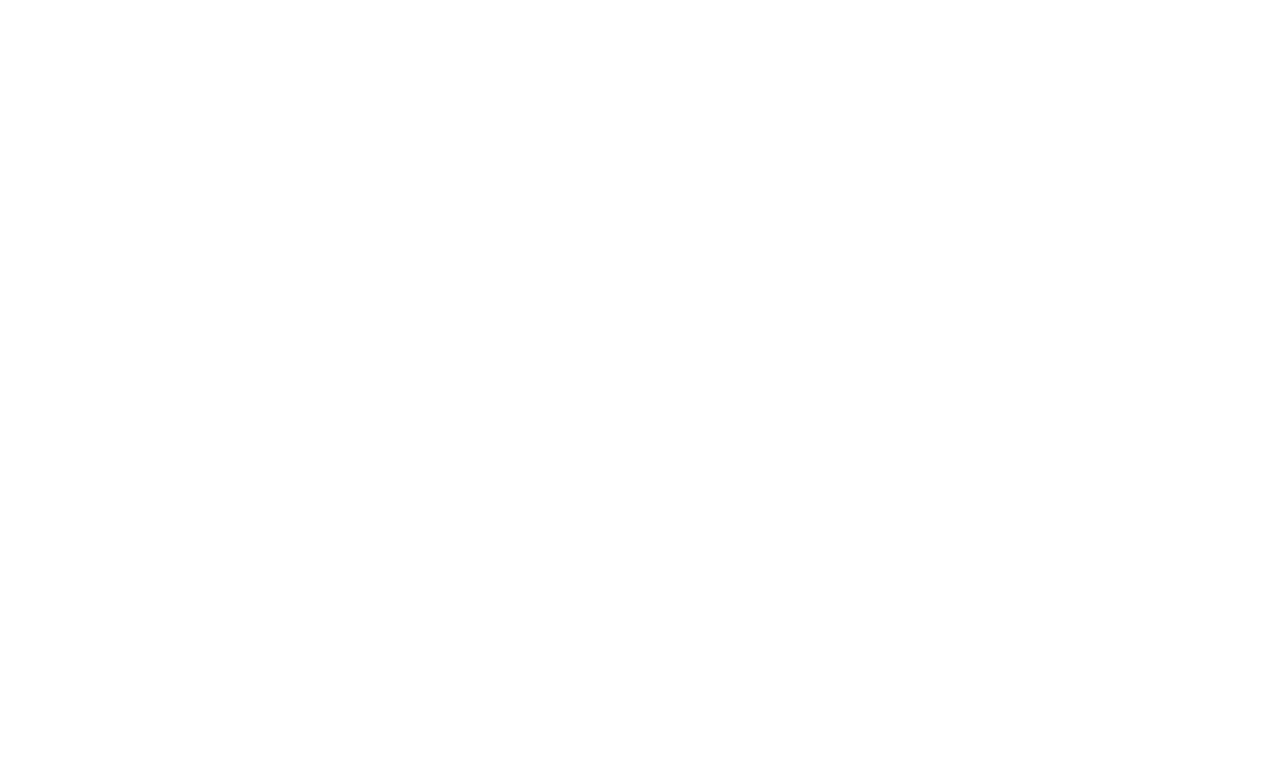
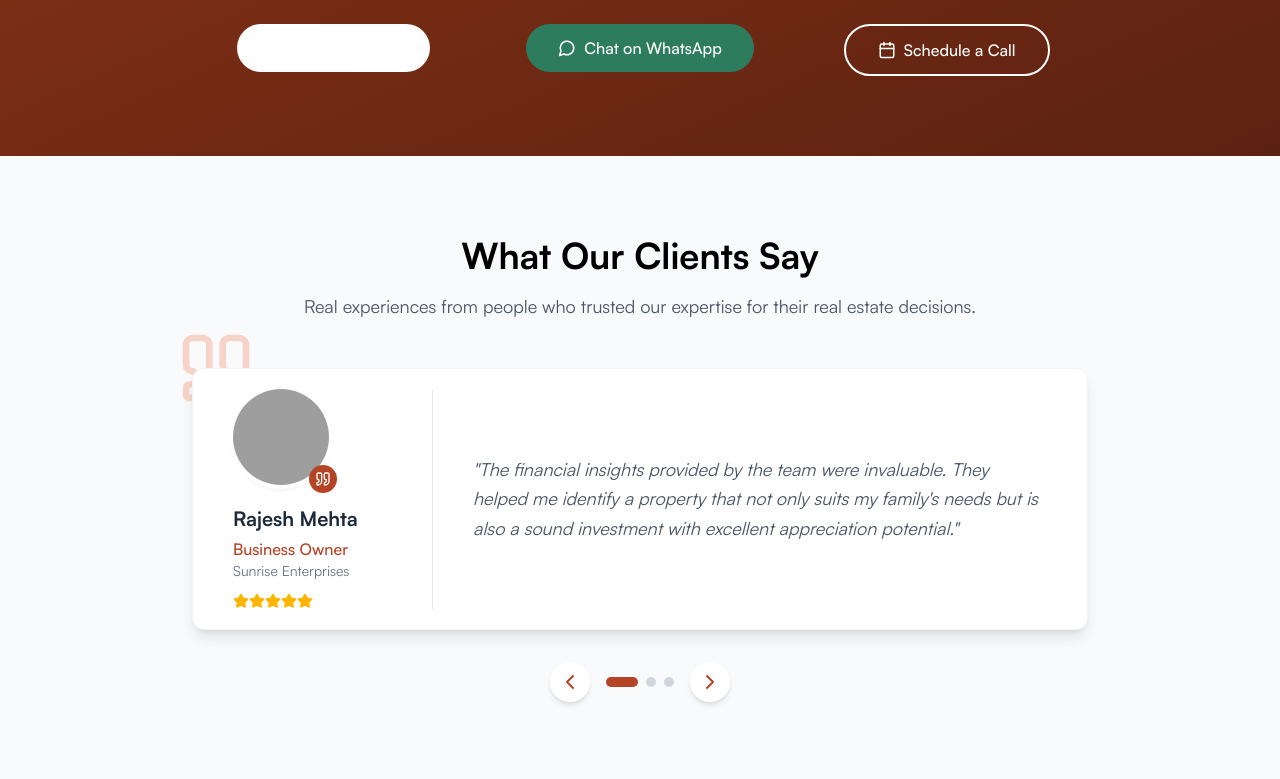
Before and after one commit to digitiohub/charming-realtors-dev, a React (Vite) app: page /home2 in a window 1280 px wide. Before the commit this address had no page. Shown: the part 1658-2437 px from the top of the page. Before the commit the page ends 800 px from the top, so only its background shows below. Built offline with nearby package versions, Linux system fonts and the light colour scheme; grey boxes are pictures that could not be loaded.

Commit message:
Add HomePage2 and implement theme support; update Home components for theme integration

```diff
--- a/src/App.jsx
+++ b/src/App.jsx
@@ -1,7 +1,9 @@
 import React from "react";
 import { BrowserRouter, Routes, Route } from "react-router-dom";
+import { ThemeProvider } from "./context/ThemeContext";
 import MainLayout from "./layouts/MainLayout";
 import HomePage from "./pages/HomePage";
+import HomePage2 from "./pages/HomePage2";
 import AboutPage from "./pages/AboutPage";
 import ContactPage from "./pages/ContactPage";
 import ProjectsPage from "./pages/ProjectsPage";
@@ -9,17 +11,23 @@ import ProjectDetailsPage from "./pages/ProjectDetailsPage";
 
 const App = () => {
   return (
+    <ThemeProvider>
       <BrowserRouter>
         <Routes>
           <Route path="/" element={<MainLayout />}>
             <Route index element={<HomePage />} />
+            <Route path="home2" element={<HomePage2 />} />
             <Route path="about" element={<AboutPage />} />
             <Route path="contact" element={<ContactPage />} />
             <Route path="projects" element={<ProjectsPage />} />
-          <Route path="projects/:projectId" element={<ProjectDetailsPage />} />
+            <Route
+              path="projects/:projectId"
+              element={<ProjectDetailsPage />}
+            />
           </Route>
         </Routes>
       </BrowserRouter>
+    </ThemeProvider>
   );
 };
 
--- a/src/components/Home/HomeBadges.jsx
+++ b/src/components/Home/HomeBadges.jsx
@@ -2,7 +2,7 @@ import React, { useState } from "react";
 import { motion } from "framer-motion";
 import { Award, Briefcase, Home, Users } from "lucide-react";
 
-const HomeBadges = () => {
+const HomeBadges = ({ theme = "blue" }) => {
   // Spring animation configuration
   const springConfig = {
     type: "spring",
@@ -10,6 +10,28 @@ const HomeBadges = () => {
     damping: 15,
     mass: 1,
   };
+
+  // Theme-specific colors
+  const colors = {
+    blue: {
+      curtain: "bg-blue-800",
+      icon: {
+        default: "bg-blue-50 text-blue-600",
+        hover: "bg-blue-700 text-white"
+      },
+      textHover: "text-blue-100"
+    },
+    terracotta: {
+      curtain: "bg-[#8f3517]",
+      icon: {
+        default: "bg-[#fff5f2] text-[#b54426]",
+        hover: "bg-[#b54426] text-white"
+      },
+      textHover: "text-[#ffe4dc]"
+    }
+  };
+
+  const themeColors = colors[theme] || colors.blue;
 
   const badges = [
     {
@@ -79,7 +101,7 @@ const HomeBadges = () => {
               >
                 {/* Curtain overlay */}
                 <motion.div
-                  className="absolute inset-0 bg-blue-800"
+                  className={`absolute inset-0 ${themeColors.curtain}`}
                   initial={{ scaleY: 0 }}
                   animate={{
                     scaleY: isHovered ? 1 : 0,
@@ -97,8 +119,8 @@ const HomeBadges = () => {
                   <motion.div
                     className={`p-3 rounded-full mb-4 ${
                       isHovered
-                        ? "bg-blue-700 text-white"
-                        : "bg-blue-50 text-blue-600"
+                        ? themeColors.icon.hover
+                        : themeColors.icon.default
                     }`}
                     animate={{
                       scale: isHovered ? 1.1 : 1,
@@ -121,7 +143,7 @@ const HomeBadges = () => {
                   </motion.h3>
 
                   <motion.p
-                    className={isHovered ? "text-blue-100" : "text-gray-600"}
+                    className={isHovered ? themeColors.textHover : "text-gray-600"}
                   >
                     {badge.description}
                   </motion.p>
--- a/src/components/Home/HomeCTA.jsx
+++ b/src/components/Home/HomeCTA.jsx
@@ -3,15 +3,24 @@ import { motion } from "framer-motion";
 import { Folder, MessageCircle, Calendar } from "lucide-react";
 import Button from "../../ui/Components/Button";
 
-const HomeCTA = () => {
+const HomeCTA = ({ theme = "blue" }) => {
   const springConfig = {
     type: "spring",
     stiffness: 100,
     damping: 15,
   };
 
+  // Theme-specific styling
+  const backgroundGradient =
+    theme === "terracotta"
+      ? "bg-gradient-to-br from-[#8f3517] to-[#5c2211]"
+      : "bg-gradient-to-br from-blue-900 to-blue-800";
+
+  const textColor =
+    theme === "terracotta" ? "text-[#ffe4dc]" : "text-blue-100";
+
   return (
-    <section className="py-20 bg-gradient-to-br from-blue-900 to-blue-800 text-white">
+    <section className={`py-20 ${backgroundGradient} text-white`}>
       <div className="container mx-auto px-4">
         <motion.div
           className="text-center mb-12"
@@ -23,7 +32,7 @@ const HomeCTA = () => {
           <h2 className="text-3xl md:text-4xl font-bold mb-4">
             Ready to Find Your Perfect Property?
           </h2>
-          <p className="text-lg text-blue-100 max-w-2xl mx-auto">
+          <p className={`text-lg ${textColor} max-w-2xl mx-auto`}>
             Our team of experts is ready to guide you through every step of your
             real estate journey.
           </p>
@@ -39,18 +48,21 @@ const HomeCTA = () => {
             className="flex flex-col items-center"
           >
             <div className="bg-white/10 rounded-full p-5 mb-4 backdrop-blur-sm">
-              <Folder size={32} className="text-blue-100" />
+              <Folder size={32} className={textColor} />
             </div>
             <h3 className="text-xl font-semibold mb-2">Browse Properties</h3>
-            <p className="text-blue-100 text-center mb-6">
+            <p className={`${textColor} text-center mb-6`}>
               Explore our curated selection of premium properties.
             </p>
             <Button
-              variant="primary"
+              variant={theme === "terracotta" ? "custom" : "primary"}
+              color={theme === "terracotta" ? "terracotta" : ""}
               action="navigate"
               to="/projects"
               size="medium"
-              className="bg-white text-blue-800 hover:bg-blue-50"
+              className={theme === "terracotta"
+                ? "bg-white text-[#b54426] hover:bg-[#fff5f2]"
+                : "bg-white text-blue-800 hover:bg-blue-50"}
             >
               View Our Projects
             </Button>
@@ -65,15 +77,15 @@ const HomeCTA = () => {
             className="flex flex-col items-center"
           >
             <div className="bg-white/10 rounded-full p-5 mb-4 backdrop-blur-sm">
-              <MessageCircle size={32} className="text-blue-100" />
+              <MessageCircle size={32} className={textColor} />
             </div>
             <h3 className="text-xl font-semibold mb-2">Instant Support</h3>
-            <p className="text-blue-100 text-center mb-6">
+            <p className={`${textColor} text-center mb-6`}>
               Get answers to your questions right away via WhatsApp.
             </p>
             <Button
               variant="custom"
-              color="green"
+              color={theme === "terracotta" ? "accent" : "green"}
               action="link"
               to="https://wa.me/1234567890" // Replace with your WhatsApp number
               size="medium"
@@ -92,12 +104,12 @@ const HomeCTA = () => {
             className="flex flex-col items-center"
           >
             <div className="bg-white/10 rounded-full p-5 mb-4 backdrop-blur-sm">
-              <Calendar size={32} className="text-blue-100" />
+              <Calendar size={32} className={textColor} />
             </div>
             <h3 className="text-xl font-semibold mb-2">
               Personal Consultation
             </h3>
-            <p className="text-blue-100 text-center mb-6">
+            <p className={`${textColor} text-center mb-6`}>
               Book a call with our expert advisory team.
             </p>
             <Button
@@ -105,7 +117,10 @@ const HomeCTA = () => {
               action="link"
               to="/contact#calendar"
               size="medium"
-              className="border-white text-white hover:bg-white/10"
+              color={theme === "terracotta" ? "terracotta" : ""}
+              className={theme === "terracotta"
+                ? "border-white text-white hover:bg-white/10"
+                : "border-white text-white hover:bg-white/10"}
               icon={<Calendar size={18} />}
             >
               Schedule a Call
--- a/src/components/Home/HomeHero.jsx
+++ b/src/components/Home/HomeHero.jsx
@@ -5,8 +5,24 @@ import { MessageCircle, Menu, X } from "lucide-react";
 import Button from "../../ui/Components/Button";
 import { NavLink } from "react-router-dom";
 
-const HomeHero = () => {
+const HomeHero = ({ theme = "blue", particleColors }) => {
   const [isMenuOpen, setIsMenuOpen] = useState(false);
+
+  // Theme-specific styles
+  const themeStyles = {
+    blue: {
+      buttonPrimary: "primary",
+      buttonSecondary: "custom",
+      buttonColor: "green",
+    },
+    terracotta: {
+      buttonPrimary: "custom",
+      buttonSecondary: "custom",
+      buttonColor: "terracotta",
+    },
+  };
+
+  const styles = themeStyles[theme] || themeStyles.blue;
 
   // Spring configuration for smoother animations
   const springConfig = {
@@ -20,7 +36,7 @@ const HomeHero = () => {
       {/* Particles Background */}
       <div className="absolute inset-0 z-0">
         <Particles
-          particleColors={["#4F46E5", "#3B82F6", "#60A5FA"]}
+          particleColors={particleColors || ["#4F46E5", "#3B82F6", "#60A5FA"]}
           particleCount={1000}
           particleSpread={12}
           speed={0.1}
@@ -49,10 +65,48 @@ const HomeHero = () => {
 
           {/* Desktop Navigation */}
           <nav className="hidden md:flex items-center gap-6">
-            {["/", "/about", "/projects", "/contact"].map((path, index) => (
+            <NavLink
+              to="/"
+              className={({ isActive }) =>
+                isActive
+                  ? "font-semibold text-white"
+                  : "text-gray-200 hover:text-white"
+              }
+            >
+              <motion.div
+                initial={{ translateY: 0 }}
+                whileHover={{
+                  translateY: -2,
+                  transition: { type: "spring", stiffness: 400, damping: 10 },
+                }}
+              >
+                Home 1
+              </motion.div>
+            </NavLink>
+
+            <NavLink
+              to="/home2"
+              className={({ isActive }) =>
+                isActive
+                  ? "font-semibold text-white"
+                  : "text-gray-200 hover:text-white"
+              }
+            >
+              <motion.div
+                initial={{ translateY: 0 }}
+                whileHover={{
+                  translateY: -2,
+                  transition: { type: "spring", stiffness: 400, damping: 10 },
+                }}
+              >
+                Home 2
+              </motion.div>
+            </NavLink>
+
+            {["/about", "/projects", "/contact"].map((path, index) => (
               <NavLink
                 key={path}
-                to={path === "/" ? path : path.substring(1)}
+                to={path.substring(1)}
                 className={({ isActive }) =>
                   isActive
                     ? "font-semibold text-white"
@@ -66,10 +120,8 @@ const HomeHero = () => {
                     transition: { type: "spring", stiffness: 400, damping: 10 },
                   }}
                 >
-                  {path === "/"
-                    ? "Home"
-                    : path.substring(1).charAt(0).toUpperCase() +
-                      path.substring(2)}
+                  {path.substring(1).charAt(0).toUpperCase() +
+                    path.substring(2)}
                 </motion.div>
               </NavLink>
             ))}
@@ -112,11 +164,27 @@ const HomeHero = () => {
             onClick={() => setIsMenuOpen(false)}
             className={({ isActive }) =>
               isActive
-                ? "font-semibold text-blue-600"
+                ? `font-semibold ${
+                    theme === "terracotta" ? "text-[#b54426]" : "text-blue-600"
+                  }`
                 : "text-gray-800 hover:text-blue-500"
             }
           >
-            Home
+            Home 1
+          </NavLink>
+
+          <NavLink
+            to="/home2"
+            onClick={() => setIsMenuOpen(false)}
+            className={({ isActive }) =>
+              isActive
+                ? `font-semibold ${
+                    theme === "terracotta" ? "text-[#b54426]" : "text-blue-600"
+                  }`
+                : "text-gray-800 hover:text-blue-500"
+            }
+          >
+            Home 2
           </NavLink>
 
           <NavLink
@@ -124,7 +192,9 @@ const HomeHero = () => {
             onClick={() => setIsMenuOpen(false)}
             className={({ isActive }) =>
               isActive
-                ? "font-semibold text-blue-600"
+                ? `font-semibold ${
+                    theme === "terracotta" ? "text-[#b54426]" : "text-blue-600"
+                  }`
                 : "text-gray-800 hover:text-blue-500"
             }
           >
@@ -136,7 +206,9 @@ const HomeHero = () => {
             onClick={() => setIsMenuOpen(false)}
             className={({ isActive }) =>
               isActive
-                ? "font-semibold text-blue-600"
+                ? `font-semibold ${
+                    theme === "terracotta" ? "text-[#b54426]" : "text-blue-600"
+                  }`
                 : "text-gray-800 hover:text-blue-500"
             }
           >
@@ -148,7 +220,9 @@ const HomeHero = () => {
             onClick={() => setIsMenuOpen(false)}
             className={({ isActive }) =>
               isActive
-                ? "font-semibold text-blue-600"
+                ? `font-semibold ${
+                    theme === "terracotta" ? "text-[#b54426]" : "text-blue-600"
+                  }`
                 : "text-gray-800 hover:text-blue-500"
             }
           >
@@ -214,17 +288,18 @@ const HomeHero = () => {
           className="flex flex-col sm:flex-row space-y-4 sm:space-y-0 sm:space-x-6"
         >
           <Button
-            variant="primary"
+            variant={styles.buttonPrimary}
             action="navigate"
             to="/projects"
             size="large"
+            color={theme === "terracotta" ? "terracotta" : ""}
           >
             Explore Properties
           </Button>
 
           <Button
-            variant="custom"
-            color="green"
+            variant={styles.buttonSecondary}
+            color={theme === "terracotta" ? "accent" : "green"}
             action="link"
             to="https://wa.me/1234567890" // Replace with your WhatsApp number
             size="large"
--- a/src/components/Home/HomeTestimonials.jsx
+++ b/src/components/Home/HomeTestimonials.jsx
@@ -1,11 +1,32 @@
-import React, { useState, useEffect } from "react";
+import React, { useState, useEffect, useRef } from "react";
 import { motion, AnimatePresence } from "framer-motion";
 import { Star, ChevronLeft, ChevronRight, Quote } from "lucide-react";
 
-const HomeTestimonials = () => {
+const HomeTestimonials = ({ theme = "blue" }) => {
   const [currentIndex, setCurrentIndex] = useState(0);
   const [direction, setDirection] = useState(0);
   const [cardHeight, setCardHeight] = useState("auto");
+  const intervalRef = useRef(null);
+
+  // Theme colors
+  const themeColors = {
+    blue: {
+      accent: "text-blue-600",
+      highlight: "bg-blue-500",
+      quoteBg: "text-blue-100",
+      active: "bg-blue-600",
+      border: "border-blue-100",
+    },
+    terracotta: {
+      accent: "text-[#b54426]",
+      highlight: "bg-[#b54426]",
+      quoteBg: "text-[#f8d3c9]",
+      active: "bg-[#b54426]",
+      border: "border-[#f8d3c9]",
+    },
+  };
+
+  const colors = themeColors[theme] || themeColors.blue;
 
   // Spring configuration
   const springConfig = {
@@ -50,10 +71,25 @@ const HomeTestimonials = () => {
     setCardHeight("min-h-[220px] md:min-h-[180px]");
   }, []);
 
+  // Start auto-slide timer
+  const startAutoSlideTimer = () => {
+    // Clear any existing interval first
+    if (intervalRef.current) {
+      clearInterval(intervalRef.current);
+    }
+
+    // Set new interval
+    intervalRef.current = setInterval(() => {
+      setDirection(1);
+      setCurrentIndex((prevIndex) => (prevIndex + 1) % testimonials.length);
+    }, 6000);
+  };
+
   // Handle navigation
   const nextTestimonial = () => {
     setDirection(1);
     setCurrentIndex((prevIndex) => (prevIndex + 1) % testimonials.length);
+    startAutoSlideTimer(); // Reset the timer after manual navigation
   };
 
   const prevTestimonial = () => {
@@ -61,16 +97,27 @@ const HomeTestimonials = () => {
     setCurrentIndex((prevIndex) =>
       prevIndex === 0 ? testimonials.length - 1 : prevIndex - 1
     );
+    startAutoSlideTimer(); // Reset the timer after manual navigation
   };
 
-  // Auto-slide effect
+  // Function to handle dot navigation
+  const goToTestimonial = (index) => {
+    setDirection(index > currentIndex ? 1 : -1);
+    setCurrentIndex(index);
+    startAutoSlideTimer(); // Reset the timer after manual navigation
+  };
+
+  // Initialize auto-slide and clean up on unmount
   useEffect(() => {
-    const interval = setInterval(() => {
-      nextTestimonial();
-    }, 6000);
+    startAutoSlideTimer();
 
-    return () => clearInterval(interval);
-  }, []);
+    // Cleanup function
+    return () => {
+      if (intervalRef.current) {
+        clearInterval(intervalRef.current);
+      }
+    };
+  }, []); // Empty dependency array means this runs once on mount
 
   // Variants for animations
   const slideVariants = {
@@ -111,7 +158,7 @@ const HomeTestimonials = () => {
         <div className="relative max-w-4xl mx-auto">
           {/* Quote Icon */}
           <motion.div
-            className="absolute -top-10 -left-4 text-blue-100 z-0 hidden md:block"
+            className={`absolute -top-10 -left-4 ${colors.quoteBg} z-0 hidden md:block`}
             initial={{ opacity: 0, scale: 0.5 }}
             whileInView={{ opacity: 1, scale: 1 }}
             viewport={{ once: true }}
@@ -149,7 +196,9 @@ const HomeTestimonials = () => {
                             className="w-full h-full object-cover"
                           />
                         </div>
-                        <div className="absolute -bottom-2 -right-2 bg-blue-500 rounded-full p-1.5">
+                        <div
+                          className={`absolute -bottom-2 -right-2 ${colors.highlight} rounded-full p-1.5`}
+                        >
                           <Quote size={16} className="text-white" />
                         </div>
                       </div>
@@ -158,7 +207,7 @@ const HomeTestimonials = () => {
                         <h4 className="font-bold text-xl text-gray-800 mb-1">
                           {testimonials[currentIndex].name}
                         </h4>
-                        <p className="text-blue-600 font-medium">
+                        <p className={`${colors.accent} font-medium`}>
                           {testimonials[currentIndex].position}
                         </p>
                         <p className="text-gray-500 text-sm mb-3">
@@ -198,7 +247,7 @@ const HomeTestimonials = () => {
               className="p-2 rounded-full bg-white shadow-md hover:bg-gray-100 transition-colors"
               aria-label="Previous testimonial"
             >
-              <ChevronLeft size={24} className="text-blue-600" />
+              <ChevronLeft size={24} className={colors.accent} />
             </button>
 
             {/* Pagination Dots */}
@@ -206,13 +255,10 @@ const HomeTestimonials = () => {
               {testimonials.map((_, index) => (
                 <button
                   key={index}
-                  onClick={() => {
-                    setDirection(index > currentIndex ? 1 : -1);
-                    setCurrentIndex(index);
-                  }}
+                  onClick={() => goToTestimonial(index)}
                   className={`h-2.5 rounded-full transition-all ${
                     index === currentIndex
-                      ? "bg-blue-600 w-8"
+                      ? `${colors.active} w-8`
                       : "bg-gray-300 hover:bg-gray-400 w-2.5"
                   }`}
                   aria-label={`Go to testimonial ${index + 1}`}
@@ -225,7 +271,7 @@ const HomeTestimonials = () => {
               className="p-2 rounded-full bg-white shadow-md hover:bg-gray-100 transition-colors"
               aria-label="Next testimonial"
             >
-              <ChevronRight size={24} className="text-blue-600" />
+              <ChevronRight size={24} className={colors.accent} />
             </button>
           </div>
         </div>
--- /dev/null
+++ b/src/context/ThemeContext.jsx
@@ -0,0 +1,55 @@
+import React, { createContext, useContext, useState } from "react";
+
+// Define our theme presets
+export const themes = {
+  blue: {
+    primary: "#3B82F6",
+    primaryDark: "#1D4ED8",
+    primaryLight: "#60A5FA",
+    secondary: "#4F46E5",
+    secondaryDark: "#4338CA",
+    secondaryLight: "#818CF8",
+    accent: "#059669",
+    accentDark: "#047857",
+    accentLight: "#34D399",
+    background: "from-gray-900 to-gray-800",
+    textLight: "text-gray-100",
+    textDark: "text-gray-800",
+  },
+  terracotta: {
+    primary: "#b54426",
+    primaryDark: "#8f3517",
+    primaryLight: "#d25a3a",
+    secondary: "#e87654",
+    secondaryDark: "#c05e40",
+    secondaryLight: "#f49476",
+    accent: "#2d7c5e",
+    accentDark: "#236349",
+    accentLight: "#3ca379",
+    background: "from-[#8f3517] to-[#5c2211]",
+    textLight: "text-[#f8ebe7]",
+    textDark: "text-[#3d1c14]",
+  },
+};
+
+const ThemeContext = createContext();
+
+export const ThemeProvider = ({ children }) => {
+  const [currentTheme, setCurrentTheme] = useState("blue");
+
+  const theme = themes[currentTheme];
+
+  const toggleTheme = () => {
+    setCurrentTheme((prevTheme) =>
+      prevTheme === "blue" ? "terracotta" : "blue"
+    );
+  };
+
+  return (
+    <ThemeContext.Provider value={{ theme, currentTheme, toggleTheme }}>
+      {children}
+    </ThemeContext.Provider>
+  );
+};
+
+export const useTheme = () => useContext(ThemeContext);
--- a/src/pages/HomePage2.jsx
+++ b/src/pages/HomePage2.jsx
@@ -0,0 +1,23 @@
+import React from "react";
+import HomeHero from "../components/Home/HomeHero";
+import HomeBadges from "../components/Home/HomeBadges";
+import HomeCTA from "../components/Home/HomeCTA";
+import HomeTestimonials from "../components/Home/HomeTestimonials";
+
+const HomePage2 = () => {
+  return (
+    <div>
+      <div className="bg-gradient-to-b from-[#8f3517] to-[#5c2211]">
+        <HomeHero
+          theme="terracotta"
+          particleColors={["#b54426", "#d25a3a", "#e87654"]}
+        />
+      </div>
+      <HomeBadges theme="terracotta" />
+      <HomeCTA theme="terracotta" />
+      <HomeTestimonials theme="terracotta" />
+    </div>
+  );
+};
+
+export default HomePage2;
--- a/src/ui/Components/Button.jsx
+++ b/src/ui/Components/Button.jsx
@@ -10,7 +10,7 @@ const Button = ({
 
   // Style props
   variant = "primary", // 'primary', 'outline', or 'custom'
-  color = "", // For 'custom' variant: 'blue', 'green', 'red', etc.
+  color = "", // For 'custom' variant: 'blue', 'green', 'red', 'terracotta', etc.
   size = "medium", // 'small', 'medium', 'large'
   fullWidth = false,
   className = "",
@@ -64,6 +64,9 @@ const Button = ({
       case "primary":
         return "bg-blue-600 hover:bg-blue-700 text-white";
       case "outline":
+        if (color === "terracotta") {
+          return "bg-transparent border-2 border-[#b54426] text-[#b54426] hover:bg-[#fff5f2]";
+        }
         return "bg-transparent border-2 border-blue-600 text-blue-600 hover:bg-blue-50";
       case "custom":
         if (color === "green") {
@@ -71,6 +74,12 @@ const Button = ({
         }
         if (color === "red") {
           return "bg-red-600 hover:bg-red-700 text-white";
+        }
+        if (color === "terracotta") {
+          return "bg-[#b54426] hover:bg-[#d25a3a] text-white";
+        }
+        if (color === "accent") {
+          return "bg-[#2d7c5e] hover:bg-[#3ca379] text-white";
         }
         // Default to the provided color
         return `bg-${color}-600 hover:bg-${color}-700 text-white`;
```
Also changed, not shown: src/layouts/MainLayout.jsx (+5 -2 lines), src/pages/HomePage.jsx (+7 -5 lines), src/ui/Menu/MobileMenu.jsx (+13 -1 lines), src/ui/Menu/Navbar.jsx (+42 -6 lines). Lines whose indentation alone changed are shown as unchanged.
